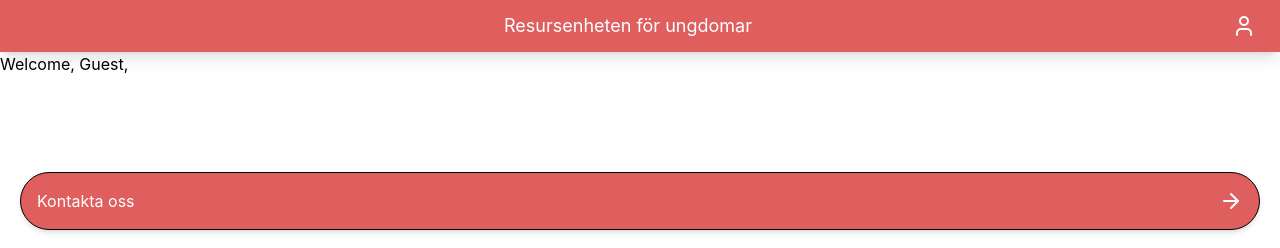
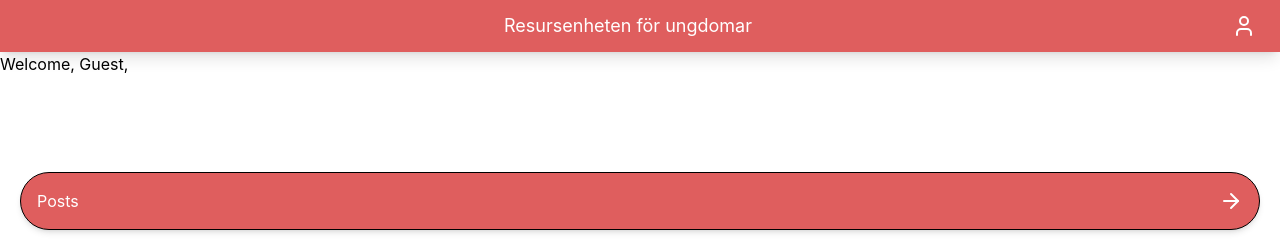
Before and after one commit to tovabry/Socappen-next.js, a Next.js app: page /home in a window 1280 px wide. Shown: the top 248 px of the page. Built offline with nearby package versions, Linux system fonts and the light colour scheme; no server answers.

Commit message:
Initial folder setup for post pages

```diff
--- a/app/home/page.tsx
+++ b/app/home/page.tsx
@@ -36,7 +36,7 @@ export default async function HomePage() {
 					begränsade tider. För personlig hjälp kan du kontakta oss här och
 					här....
 				</p>
-				<HomePageButton buttonText="Kontakta oss" routeLink="#" />
+				<HomePageButton buttonText="Posts" routeLink="/post" />
 				<HomePageButton buttonText="Andra kontakter" routeLink="/contacts" />
 				<HomePageButton buttonText="Skriv med oss" routeLink="/messages" />
 				<HomePageButton
--- a/app/post/page.tsx
+++ b/app/post/page.tsx
@@ -0,0 +1,9 @@
+import { Header } from "@/components/Header";
+
+export default function PostPage() {
+	return (
+		<div>
+			<Header title="Post" backRouteLink="/home" />
+		</div>
+	);
+}
```
Also changed, not shown: app/post/[id]/edit/page.tsx (added), app/post/[id]/page.tsx (added), app/post/actions.ts (added), app/post/new/page.ts (added).
